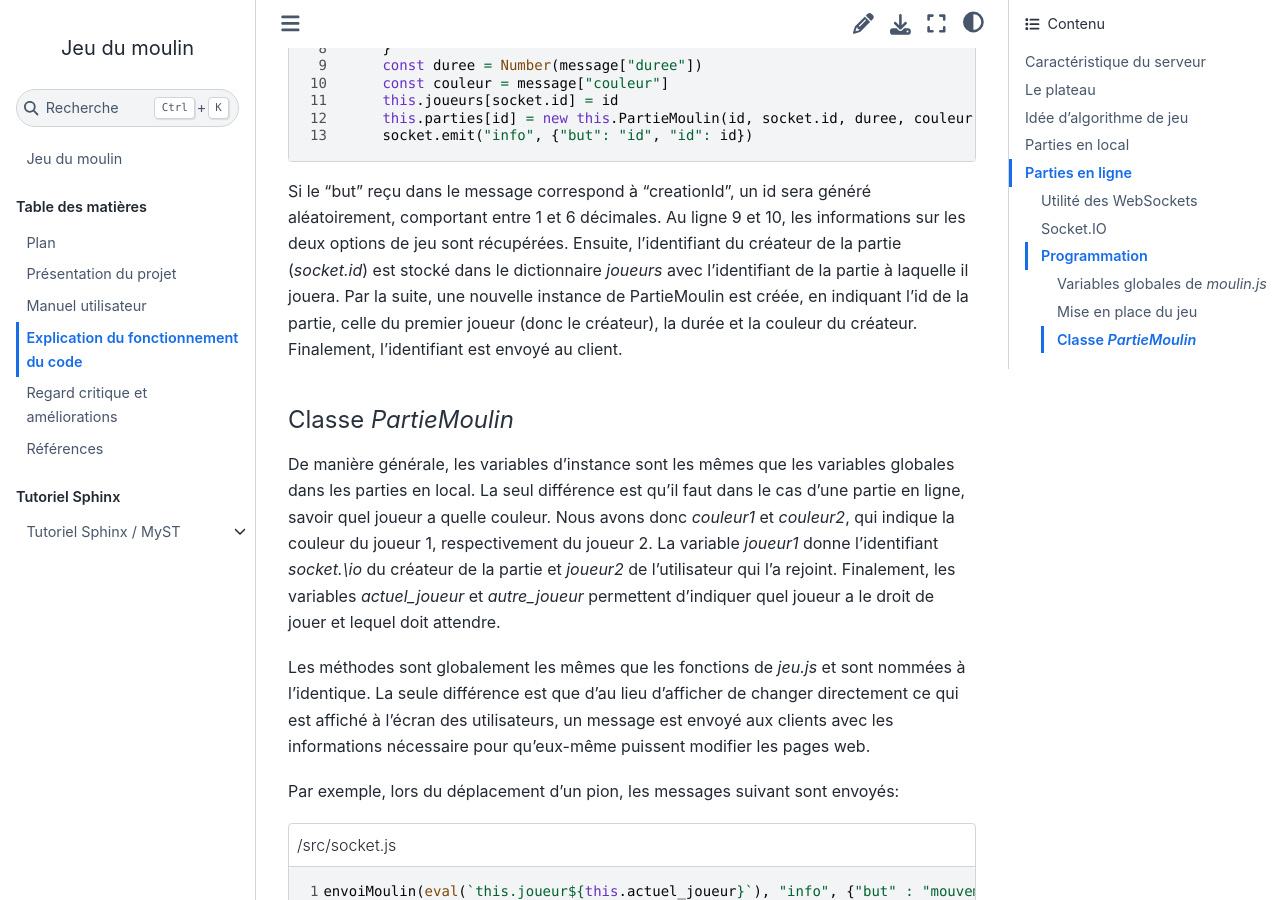
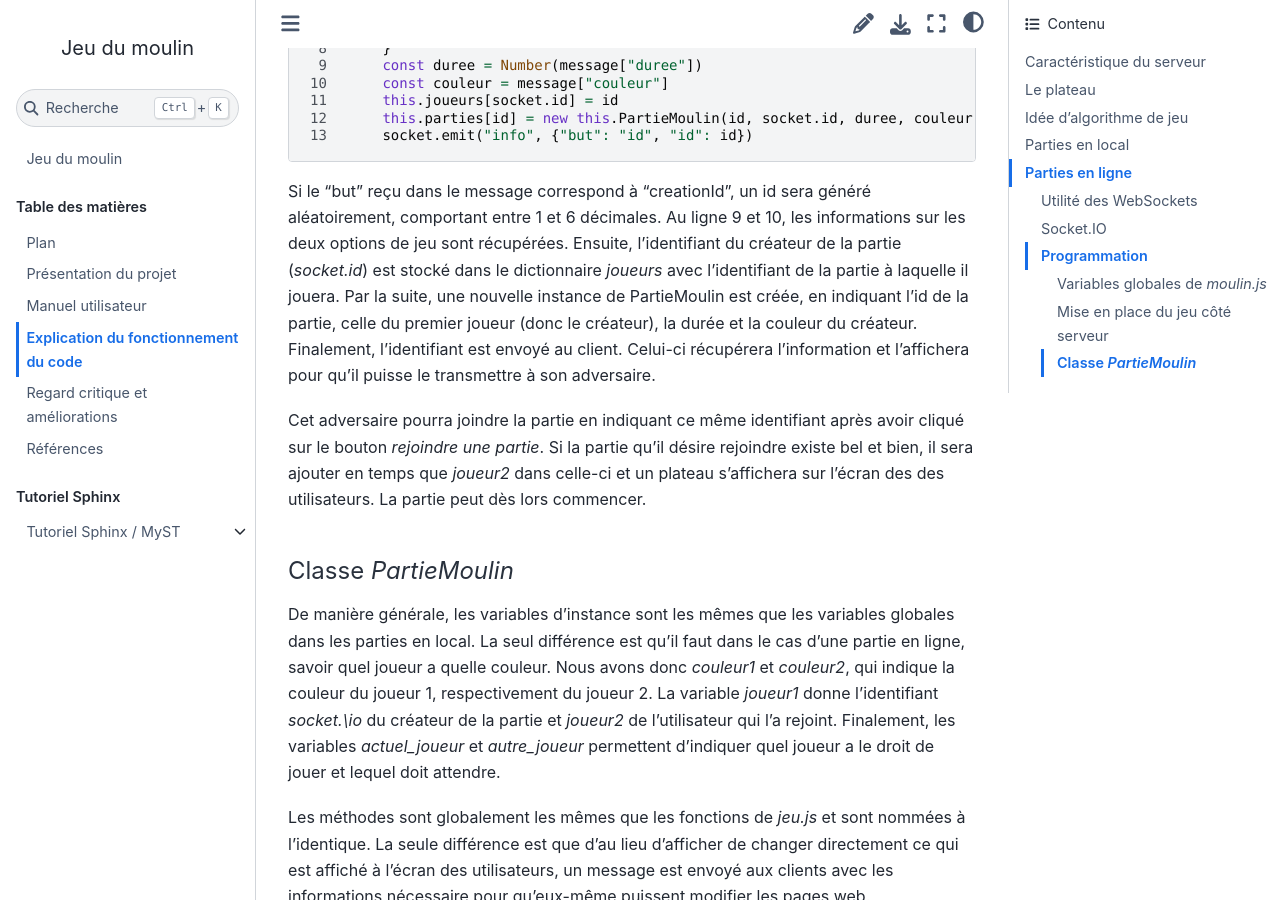
Before and after one commit to valentinethrlr/projet_moulin_documentation, a Sphinx documentation site: the page built from source/explication.md, in a window 1280 px wide and 900 px high, scrolled down 13471 px. Built offline with Sphinx 7.4.7 and the Sphinx Book theme 1.1.4, drawn with Linux system fonts in a browser that asks for light colours; cross-references to code outside the pages are shown as plain code; some of the changed text lies outside the part shown.

Commit message:
explication

````diff
--- a/source/explication.md
+++ b/source/explication.md
@@ -275,7 +275,7 @@ Cette classe sauvegarde toutes les parties dans le "dictionnaire" <em>parties</e
 La deuxième variable globale est <em>joueurs</em>, qui stocke les identifiants des clients comme clé et l'identifiant de la partie à laquelle ils jouent.
 
 
-#### Mise en place du jeu
+#### Mise en place du jeu côté serveur
 
 Lorsque le client clique sur le bouton <em>créer une partie en ligne</em>, la fonction suivante (qui se trouve dans le fichier <em>ligne.js</em>) est appelée:
 
@@ -295,7 +295,9 @@ Le serveur le récupère comme il suit:
 :linenos: true
 :lines: 54-66
 ```
-Si le "but" reçu dans le message correspond à "creationId", un id sera généré aléatoirement, comportant entre 1 et 6 décimales. Au ligne 9 et 10, les informations sur les deux options de jeu sont récupérées. Ensuite, l'identifiant du créateur de la partie (<em>socket.id</em>) est stocké dans le dictionnaire <em>joueurs</em> avec l'identifiant de la partie à laquelle il jouera. Par la suite, une nouvelle instance de PartieMoulin est créée, en indiquant l'id de la partie, celle du premier joueur (donc le créateur), la durée et la couleur du créateur. Finalement, l'identifiant est envoyé au client.
+Si le "but" reçu dans le message correspond à "creationId", un id sera généré aléatoirement, comportant entre 1 et 6 décimales. Au ligne 9 et 10, les informations sur les deux options de jeu sont récupérées. Ensuite, l'identifiant du créateur de la partie (<em>socket.id</em>) est stocké dans le dictionnaire <em>joueurs</em> avec l'identifiant de la partie à laquelle il jouera. Par la suite, une nouvelle instance de PartieMoulin est créée, en indiquant l'id de la partie, celle du premier joueur (donc le créateur), la durée et la couleur du créateur. Finalement, l'identifiant est envoyé au client. Celui-ci récupérera l'information et l'affichera pour qu'il puisse le transmettre à son adversaire.
+
+Cet adversaire pourra joindre la partie en indiquant ce même identifiant après avoir cliqué sur le bouton <em>rejoindre une partie</em>. Si la partie qu'il désire rejoindre existe bel et bien, il sera ajouter en temps que <em>joueur2</em> dans celle-ci et un plateau s'affichera sur l'écran des des utilisateurs. La partie peut dès lors commencer.
 
 #### Classe <em>PartieMoulin</em>
 
````
